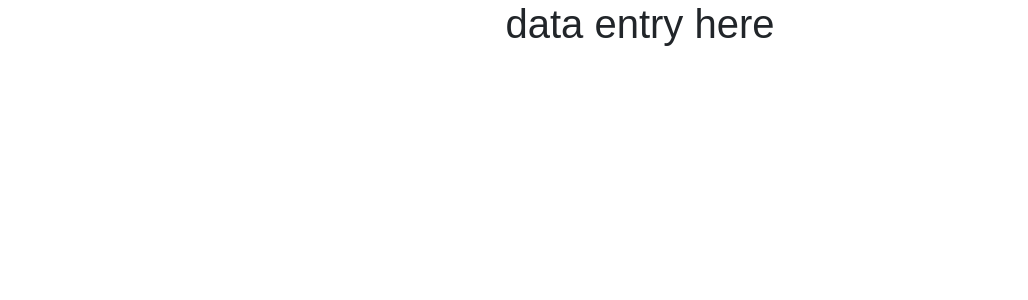
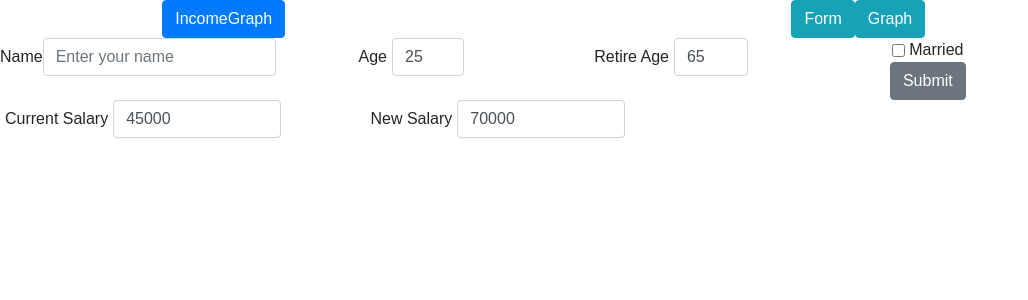
Before and after one commit to tgreenhalgh/incomeGraph, a React (Create React App) app: page /form in a window 1280 px wide. Shown: the top 300 px of the page, without its empty margins (0-1028 px from the left). Built offline with nearby package versions, Linux system fonts and the light colour scheme.

Commit message:
started form

```diff
--- a/src/App.js
+++ b/src/App.js
@@ -41,7 +41,7 @@ class App extends Component {
   render() {
     return (
       <div className="App">
-        <Route exact path="/" component={Header} />
+        <Route path="/" component={Header} />
         <Route
           exact
           path="/graph"
--- a/src/components/InputForm.js
+++ b/src/components/InputForm.js
@@ -1,13 +1,115 @@
 import React from 'react';
+/* prettier-ignore */
+import { Col, Button, Form, FormGroup, Label, Input, FormText } from 'reactstrap';
 
 class InputForm extends React.Component {
   constructor(props) {
     super(props);
-    this.state = {};
+    //todo: maybe add age when get married
+    this.state = {
+      name: '',
+      age: 25,
+      retireAge: 65,
+      curIncome: 45000,
+      newIncome: 70000,
+      curTaxes: 0.2,
+      newTaxes: 0.12,
+      investments: 0.11,
+      married: false,
+      annualRaise: 0.04,
+    };
   }
 
+  handleInputChange = e => {
+    this.setState({ [e.target.name]: e.target.value });
+  };
+
+  handleCheckChange = e => {
+    this.setState({ married: !this.state.married });
+  };
+
   render() {
-    return <h1>data entry here</h1>;
+    return (
+      <Form inline>
+        <div className="row">
+          <div className="col-sm-4">
+            <FormGroup>
+              <Label>Name</Label>
+              <Input
+                name="name"
+                onChange={this.handleInputChange}
+                placeholder="Enter your name"
+                value={this.state.name}
+              />
+            </FormGroup>
+          </div>
+          <div className="col-sm">
+            <FormGroup>
+              <Label style={{ padding: '0 5px' }}>Age</Label>
+              <Input
+                style={{ width: '35%' }}
+                type="number"
+                name="age"
+                onChange={this.handleInputChange}
+                value={this.state.age}
+              />
+            </FormGroup>
+          </div>
+          <div className="col-sm">
+            <FormGroup>
+              <Label style={{ padding: '0 5px' }}>Retire Age</Label>
+              <Input
+                style={{ width: '36%' }}
+                type="number"
+                name="retireAge"
+                onChange={this.handleInputChange}
+                value={this.state.retireAge}
+              />
+            </FormGroup>
+          </div>
+          <div className="col-sm">
+            <FormGroup check>
+              <Label check>
+                <Input
+                  type="checkbox"
+                  name="married"
+                  onChange={this.handleCheckChange}
+                  value={this.state.married}
+                />
+                Married
+              </Label>
+            </FormGroup>
+            <Button>Submit</Button>
+          </div>
+        </div>
+        <div className="row">
+          <div className="col">
+            <FormGroup>
+              <Label style={{ padding: '0 5px' }}>Current Salary</Label>
+              <Input
+                style={{ width: '50%' }}
+                type="number"
+                name="curIncome"
+                onChange={this.handleInputChange}
+                value={this.state.curIncome}
+              />
+            </FormGroup>
+          </div>
+          <div className="col">
+            <FormGroup>
+              <Label style={{ padding: '0 5px' }}>New Salary</Label>
+              <Input
+                style={{ width: '50%' }}
+                type="number"
+                name="newIncome"
+                onChange={this.handleInputChange}
+                value={this.state.newIncome}
+              />
+            </FormGroup>
+          </div>
+        </div>
+      </Form>
+    );
   }
 }
 
```
